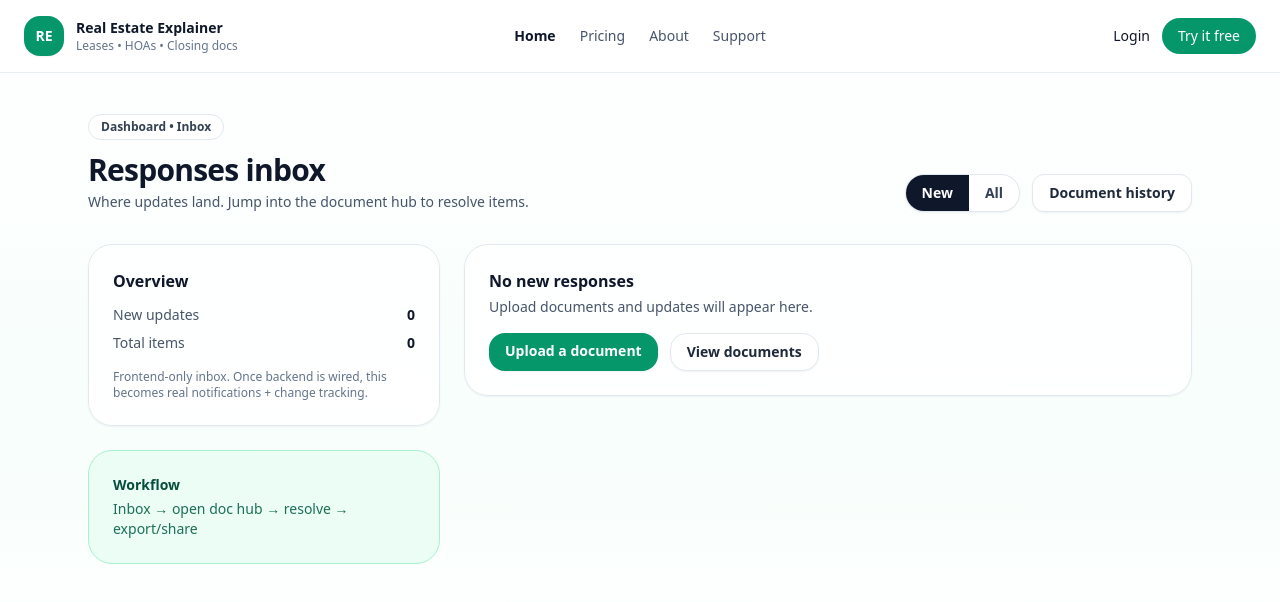
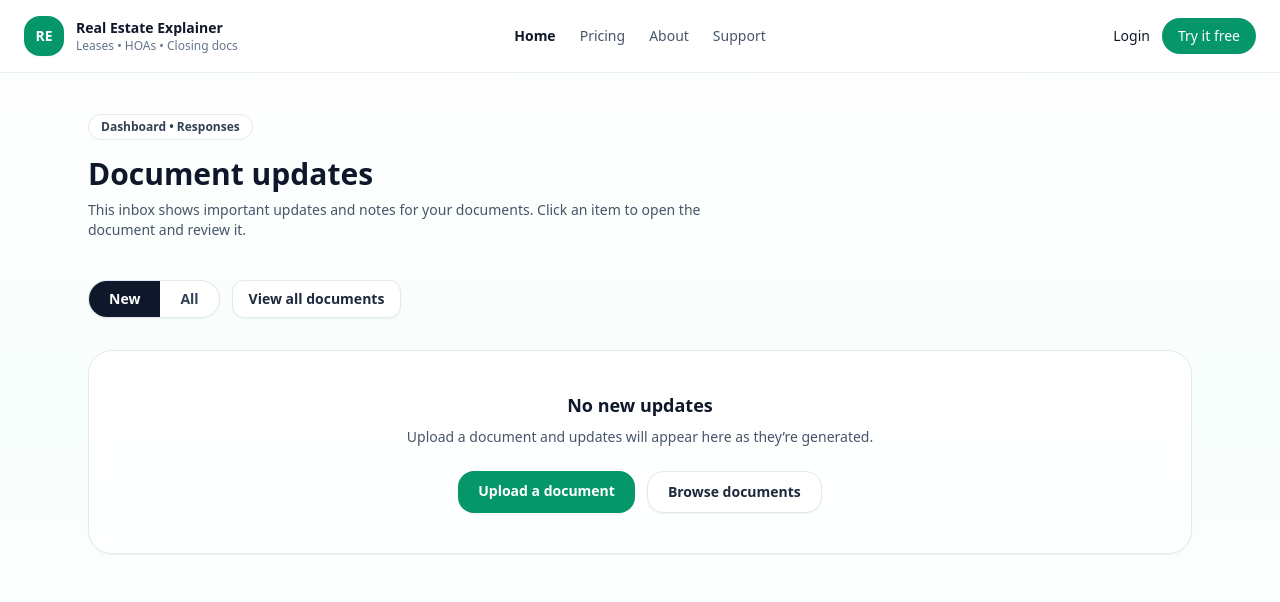
Before and after one commit to TheDataDollar/doc-explainer-frontend, a Next.js app: page /dashboard/responses in a window 1280 px wide. Shown: the top 602 px of the page. Built offline with nearby package versions, Linux system fonts and the light colour scheme.

Commit message:
Redesign responses inbox for clarity and premium UX

```diff
--- a/app/dashboard/responses/page.tsx
+++ b/app/dashboard/responses/page.tsx
@@ -1,9 +1,10 @@
-// app/dashboard/responses/page.tsx
 "use client";
 
 import Nav from "../../../components/Nav";
 import Link from "next/link";
 import { useEffect, useMemo, useState } from "react";
+
+/* ---------- Types ---------- */
 
 type ResponseEvent = {
   id: string;
@@ -22,6 +23,8 @@
   isNew: boolean;
   kind: ResponseEvent["kind"];
 };
+
+/* ---------- Utils ---------- */
 
 function cn(...s: Array<string | false | null | undefined>) {
   return s.filter(Boolean).join(" ");
@@ -59,12 +62,7 @@
       const raw = localStorage.getItem(key);
       if (!raw) continue;
 
-      let parsed: any = [];
-      try {
-        parsed = JSON.parse(raw);
-      } catch {
-        parsed = [];
-      }
+      const parsed = JSON.parse(raw);
       if (!Array.isArray(parsed)) continue;
 
       for (const e of parsed as ResponseEvent[]) {
@@ -79,17 +77,12 @@
         });
       }
     }
-  } catch {
-    // ignore
-  }
+  } catch {}
 
-  items.sort((a, b) => {
-    const ad = new Date(a.createdAt).getTime();
-    const bd = new Date(b.createdAt).getTime();
-    return (isNaN(bd) ? 0 : bd) - (isNaN(ad) ? 0 : ad);
-  });
-
-  return items;
+  return items.sort(
+    (a, b) =>
+      new Date(b.createdAt).getTime() - new Date(a.createdAt).getTime()
+  );
 }
 
 function markDocRead(docId: number) {
@@ -100,12 +93,14 @@
     const parsed = JSON.parse(raw);
     if (!Array.isArray(parsed)) return;
 
-    const updated = parsed.map((e: any) => ({ ...e, isNew: false }));
-    localStorage.setItem(key, JSON.stringify(updated));
-  } catch {
-    // ignore
+    localStorage.setItem(
+      key,
+      JSON.stringify(parsed.map((e: any) => ({ ...e, isNew: false })))
+    );
+  } catch {}
 }
-}
+
+/* ---------- Page ---------- */
 
 export default function ResponsesInboxPage() {
   const [items, setItems] = useState<InboxItem[]>([]);
@@ -113,15 +108,16 @@
 
   useEffect(() => {
     setItems(loadAllInboxItems());
-
     const t = window.setInterval(() => {
       setItems(loadAllInboxItems());
     }, 2000);
-
     return () => window.clearInterval(t);
   }, []);
 
-  const newCount = useMemo(() => items.filter((i) => i.isNew).length, [items]);
+  const newCount = useMemo(
+    () => items.filter((i) => i.isNew).length,
+    [items]
+  );
 
   const visible = useMemo(() => {
     return filter === "new" ? items.filter((i) => i.isNew) : items;
@@ -132,41 +128,45 @@
       <Nav />
 
       <section className="mx-auto max-w-6xl px-6 py-10">
-        <div className="flex flex-col gap-4 md:flex-row md:items-end md:justify-between">
-          <div>
+        {/* Header */}
+        <div className="mb-10">
           <div className="inline-flex items-center gap-2 rounded-full border border-slate-200 bg-white px-3 py-1 text-xs font-semibold text-slate-700">
-              Dashboard • Inbox
+            Dashboard • Responses
           </div>
-            <h1 className="mt-3 text-3xl font-semibold tracking-tight text-slate-900">
-              Responses inbox
+
+          <h1 className="mt-4 text-3xl font-semibold text-slate-900">
+            Document updates
           </h1>
-            <p className="mt-1 text-sm text-slate-600">
-              Where updates land. Jump into the document hub to resolve items.
+
+          <p className="mt-2 max-w-2xl text-sm text-slate-600">
+            This inbox shows important updates and notes for your documents.
+            Click an item to open the document and review it.
           </p>
         </div>
 
-          <div className="flex flex-wrap items-center gap-3">
+        {/* Controls */}
+        <div className="mb-8 flex flex-wrap items-center gap-3">
           <div className="inline-flex overflow-hidden rounded-full border border-slate-200 bg-white shadow-sm">
             <button
               onClick={() => setFilter("new")}
               className={cn(
-                  "px-4 py-2 text-sm font-semibold",
+                "px-5 py-2 text-sm font-semibold",
                 filter === "new"
                   ? "bg-slate-900 text-white"
                   : "text-slate-700 hover:bg-slate-50"
               )}
             >
               New
-                {newCount > 0 ? (
+              {newCount > 0 && (
                 <span className="ml-2 rounded-full bg-emerald-100 px-2 py-0.5 text-[11px] font-semibold text-emerald-800">
                   {newCount}
                 </span>
-                ) : null}
+              )}
             </button>
             <button
               onClick={() => setFilter("all")}
               className={cn(
-                  "px-4 py-2 text-sm font-semibold",
+                "px-5 py-2 text-sm font-semibold",
                 filter === "all"
                   ? "bg-slate-900 text-white"
                   : "text-slate-700 hover:bg-slate-50"
@@ -180,129 +180,104 @@
             href="/dashboard/history"
             className="rounded-xl border border-slate-200 bg-white px-4 py-2 text-sm font-semibold text-slate-800 shadow-sm hover:bg-slate-50"
           >
-              Document history
+            View all documents
           </Link>
         </div>
-        </div>
 
-        <div className="mt-8 grid gap-6 lg:grid-cols-3">
-          <div className="space-y-6 lg:col-span-1">
-            <div className="rounded-3xl border border-slate-200 bg-white/80 p-6 shadow-sm backdrop-blur">
-              <h2 className="text-base font-semibold text-slate-900">Overview</h2>
-              <div className="mt-3 space-y-2 text-sm text-slate-700">
-                <div className="flex items-center justify-between">
-                  <span className="text-slate-600">New updates</span>
-                  <span className="font-semibold text-slate-900">{newCount}</span>
-                </div>
-                <div className="flex items-center justify-between">
-                  <span className="text-slate-600">Total items</span>
-                  <span className="font-semibold text-slate-900">{items.length}</span>
-                </div>
-              </div>
-
-              <p className="mt-4 text-xs text-slate-500">
-                Frontend-only inbox. Once backend is wired, this becomes real notifications + change tracking.
+        {/* Inbox */}
+        {visible.length === 0 ? (
+          <div className="rounded-3xl border border-slate-200 bg-white/80 p-10 text-center shadow-sm backdrop-blur">
+            <h3 className="text-lg font-semibold text-slate-900">
+              {filter === "new" ? "No new updates" : "No updates yet"}
+            </h3>
+            <p className="mt-2 text-sm text-slate-600">
+              Upload a document and updates will appear here as they’re generated.
             </p>
-            </div>
-
-            <div className="rounded-3xl border border-emerald-200 bg-emerald-50 p-6 text-sm text-emerald-900">
-              <div className="font-semibold">Workflow</div>
-              <div className="mt-1 text-emerald-800/90">
-                Inbox → open doc hub → resolve → export/share
-              </div>
-            </div>
-          </div>
-
-          <div className="space-y-4 lg:col-span-2">
-            {visible.length === 0 ? (
-              <div className="rounded-3xl border border-slate-200 bg-white/80 p-6 shadow-sm backdrop-blur">
-                <div className="text-base font-semibold text-slate-900">
-                  {filter === "new" ? "No new responses" : "No responses yet"}
-                </div>
-                <p className="mt-1 text-sm text-slate-600">
-                  Upload documents and updates will appear here.
-                </p>
-                <div className="mt-4 flex flex-wrap gap-3">
+            <div className="mt-6 flex justify-center gap-3">
               <Link
                 href="/upload"
-                    className="inline-flex rounded-2xl bg-emerald-600 px-4 py-2 text-sm font-semibold text-white shadow-sm hover:bg-emerald-700"
+                className="rounded-2xl bg-emerald-600 px-5 py-2.5 text-sm font-semibold text-white shadow-sm hover:bg-emerald-700"
               >
                 Upload a document
               </Link>
               <Link
                 href="/dashboard/history"
-                    className="inline-flex rounded-2xl border border-slate-200 bg-white px-4 py-2 text-sm font-semibold text-slate-800 shadow-sm hover:bg-slate-50"
+                className="rounded-2xl border border-slate-200 bg-white px-5 py-2.5 text-sm font-semibold text-slate-800 shadow-sm hover:bg-slate-50"
               >
-                    View documents
+                Browse documents
               </Link>
             </div>
           </div>
         ) : (
-              visible.map((i, idx) => (
+          <div className="space-y-3">
+            {visible.map((i, idx) => (
               <div
                 key={`${i.docId}-${i.createdAt}-${idx}`}
-                  className="rounded-3xl border border-slate-200 bg-white/80 p-6 shadow-sm backdrop-blur"
+                className={cn(
+                  "rounded-2xl border bg-white/80 p-5 shadow-sm backdrop-blur transition",
+                  i.isNew
+                    ? "border-emerald-200"
+                    : "border-slate-200"
+                )}
               >
-                  <div className="flex items-start justify-between gap-4">
+                <div className="flex flex-col gap-4 sm:flex-row sm:items-center sm:justify-between">
                   <div className="min-w-0">
-                      <div className="flex flex-wrap items-center gap-2">
+                    <div className="flex items-center gap-2">
                       <KindPill kind={i.kind} />
-                        {i.isNew ? (
+                      {i.isNew && (
                         <span className="rounded-full bg-emerald-100 px-2 py-0.5 text-[11px] font-semibold text-emerald-800">
                           New
                         </span>
-                        ) : null}
+                      )}
                     </div>
 
                     <div className="mt-2 text-sm font-semibold text-slate-900">
                       {i.title}
                     </div>
 
-                      {i.body ? (
-                        <div className="mt-1 whitespace-pre-wrap text-sm text-slate-700 line-clamp-3">
+                    {i.body && (
+                      <div className="mt-1 text-sm text-slate-600 line-clamp-2">
                         {i.body}
                       </div>
-                      ) : null}
+                    )}
 
-                      <div className="mt-3 text-xs text-slate-500">
-                        Doc ID:{" "}
-                        <span className="font-semibold text-slate-700">{i.docId}</span>
-                        <span className="mx-2 text-slate-300">•</span>
-                        {prettyDate(i.createdAt)}
+                    <div className="mt-2 text-xs text-slate-500">
+                      Document #{i.docId} • {prettyDate(i.createdAt)}
                     </div>
                   </div>
 
-                    <div className="flex flex-col gap-2">
+                  <div className="flex gap-2">
                     <Link
                       href={`/dashboard/history/${i.docId}`}
                       onClick={() => markDocRead(i.docId)}
-                        className="inline-flex items-center justify-center rounded-2xl bg-slate-900 px-4 py-2 text-sm font-semibold text-white shadow-sm hover:bg-slate-800"
+                      className="rounded-xl bg-slate-900 px-4 py-2 text-sm font-semibold text-white shadow-sm hover:bg-slate-800"
                     >
                       Open document
                     </Link>
 
-                      {i.isNew ? (
+                    {i.isNew && (
                       <button
                         onClick={() => {
                           markDocRead(i.docId);
                           setItems(loadAllInboxItems());
                         }}
-                          className="inline-flex items-center justify-center rounded-2xl border border-slate-200 bg-white px-4 py-2 text-sm font-semibold text-slate-800 shadow-sm hover:bg-slate-50"
+                        className="rounded-xl border border-slate-200 bg-white px-4 py-2 text-sm font-semibold text-slate-800 shadow-sm hover:bg-slate-50"
                       >
                         Mark read
                       </button>
-                      ) : null}
+                    )}
                   </div>
                 </div>
               </div>
-              ))
+            ))}
+          </div>
         )}
-          </div>
-        </div>
       </section>
     </main>
   );
 }
+
+/* ---------- UI Bits ---------- */
 
 function KindPill({ kind }: { kind: "system" | "ai" | "user" }) {
   const cls =
```
Lines whose indentation alone changed are shown as unchanged.
